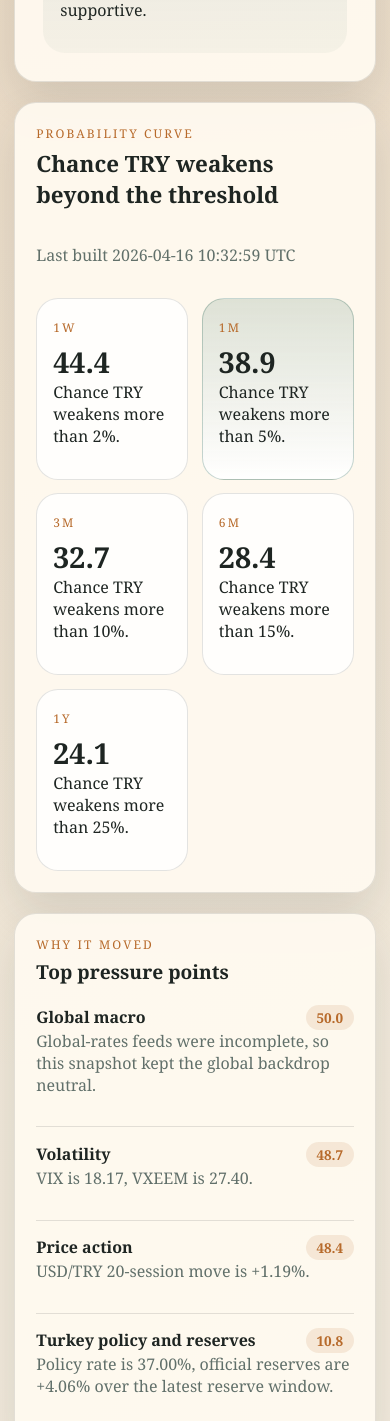
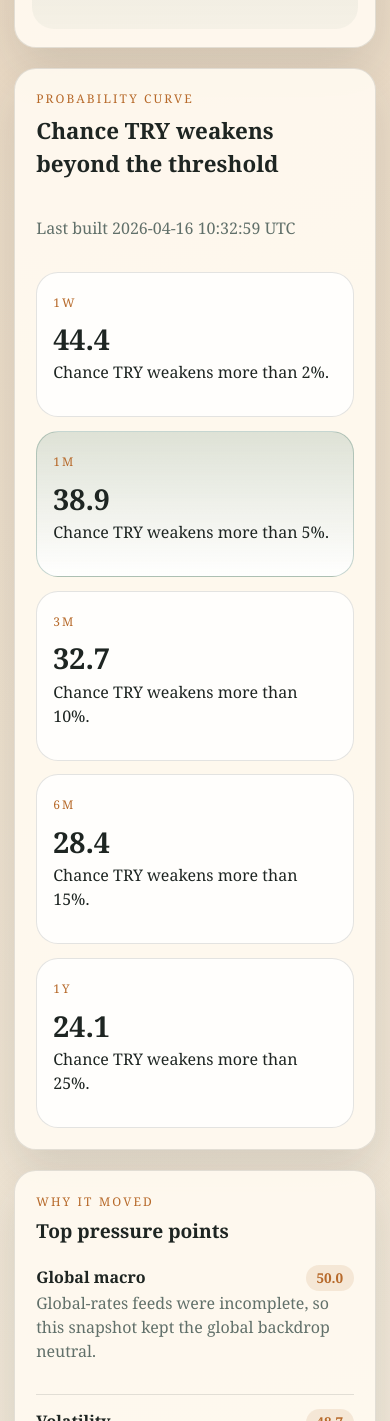
Before and after one commit to hulkiokantabak/fx-try-risk-lab, a plain HTML site: page docs/index.html in a window 390 px wide. Shown: the part 579-2000 px from the top of the page. Drawn offline with Linux system fonts and the light colour scheme.

Commit message:
Harden browser app for mobile and safety

```diff
--- a/docs/app.js
+++ b/docs/app.js
@@ -8,108 +8,234 @@ async function loadJson(path) {
   return response.json();
 }
 
+function clearNode(node) {
+  while (node.firstChild) {
+    node.removeChild(node.firstChild);
+  }
+}
+
+function appendTextElement(parent, tagName, text, className = "") {
+  const element = document.createElement(tagName);
+  if (className) {
+    element.className = className;
+  }
+  element.textContent = text;
+  parent.appendChild(element);
+  return element;
+}
+
+function formatNumber(value, digits = 1) {
+  return Number.isFinite(value) ? value.toFixed(digits) : "n/a";
+}
+
+function formatChange(value, digits = 2) {
+  if (value === null || value === undefined || !Number.isFinite(value)) {
+    return "n/a";
+  }
+  return `${value > 0 ? "+" : ""}${value.toFixed(digits)}%`;
+}
+
+function normalizeArray(value) {
+  return Array.isArray(value) ? value : [];
+}
+
+function safeExternalHref(value) {
+  if (typeof value !== "string" || !value.trim()) {
+    return null;
+  }
+
+  try {
+    const url = new URL(value, window.location.origin);
+    if (url.protocol === "http:" || url.protocol === "https:") {
+      return url.href;
+    }
+  } catch (error) {
+    console.warn("Ignoring invalid link", error);
+  }
+
+  return null;
+}
+
 function renderCurve(snapshot) {
   const curveGrid = document.getElementById("curve-grid");
-  curveGrid.innerHTML = "";
+  clearNode(curveGrid);
 
-  for (const [horizon, score] of Object.entries(snapshot.curve)) {
+  Object.entries(snapshot.curve).forEach(([horizon, score]) => {
     const card = document.createElement("article");
     card.className = "curve-card";
     if (horizon === snapshot.primary_horizon) {
       card.classList.add("primary");
     }
-    const threshold = snapshot.thresholds[horizon];
-    card.innerHTML = `
-      <span class="eyebrow">${horizon}</span>
-      <strong>${score.toFixed(1)}</strong>
-      <p>Chance TRY weakens more than ${threshold}%.</p>
-    `;
+
+    appendTextElement(card, "span", horizon, "eyebrow");
+    appendTextElement(card, "strong", formatNumber(score));
+    appendTextElement(
+      card,
+      "p",
+      `Chance TRY weakens more than ${snapshot.thresholds[horizon]}%.`,
+    );
     curveGrid.appendChild(card);
-  }
+  });
 }
 
 function renderReasons(snapshot) {
   const container = document.getElementById("reasons");
-  container.innerHTML = "";
-  snapshot.reasons.forEach((reason) => {
+  clearNode(container);
+
+  const reasons = normalizeArray(snapshot.reasons);
+  if (!reasons.length) {
+    appendTextElement(container, "p", "No pressure points were published for this snapshot.");
+    return;
+  }
+
+  reasons.forEach((reason) => {
     const row = document.createElement("article");
     row.className = "reason";
-    row.innerHTML = `
-      <div class="reason-title">
-        <span>${reason.title}</span>
-        <span class="badge">${reason.score.toFixed(1)}</span>
-      </div>
-      <p class="reason-detail">${reason.detail}</p>
-    `;
+    const titleRow = document.createElement("div");
+    titleRow.className = "reason-title";
+
+    appendTextElement(titleRow, "span", reason.title ?? "Untitled reason");
+    appendTextElement(titleRow, "span", formatNumber(reason.score), "badge");
+    row.appendChild(titleRow);
+    appendTextElement(row, "p", reason.detail ?? "No detail provided.", "reason-detail");
     container.appendChild(row);
   });
 }
 
 function renderWatchlist(snapshot) {
   const container = document.getElementById("watchlist");
-  container.innerHTML = "";
-  snapshot.watchlist.forEach((item) => {
-    const li = document.createElement("li");
-    li.textContent = item;
-    container.appendChild(li);
+  clearNode(container);
+
+  const items = normalizeArray(snapshot.watchlist);
+  if (!items.length) {
+    appendTextElement(container, "li", "No watch items were published for this snapshot.");
+    return;
+  }
+
+  items.forEach((item) => {
+    appendTextElement(container, "li", item);
   });
 }
 
 function renderMetricGrid(targetId, items) {
   const container = document.getElementById(targetId);
-  container.innerHTML = "";
+  clearNode(container);
+
   items.forEach((item) => {
     const article = document.createElement("article");
     article.className = "metric";
-    article.innerHTML = `
-      <span class="eyebrow">${item.label}</span>
-      <strong>${item.value}</strong>
-      <p>${item.detail}</p>
-    `;
+    appendTextElement(article, "span", item.label, "eyebrow");
+    appendTextElement(article, "strong", item.value);
+    appendTextElement(article, "p", item.detail);
     container.appendChild(article);
   });
 }
 
-function formatChange(value, digits = 2) {
-  if (value === null || value === undefined) {
-    return "n/a";
-  }
-  return `${value > 0 ? "+" : ""}${value.toFixed(digits)}%`;
+function renderHistory(history) {
+  const body = document.getElementById("history-body");
+  clearNode(body);
+
+  const items = normalizeArray(history);
+  if (!items.length) {
+    const row = document.createElement("tr");
+    const cell = document.createElement("td");
+    cell.colSpan = 5;
+    cell.textContent = "No published history is available yet.";
+    row.appendChild(cell);
+    body.appendChild(row);
+    return;
   }
 
-function renderHistory(history) {
-  const body = document.getElementById("history-body");
-  body.innerHTML = "";
-  history
+  items
     .slice()
     .reverse()
     .forEach((entry) => {
       const row = document.createElement("tr");
-      row.innerHTML = `
-        <td>${entry.as_of.slice(0, 10)}</td>
-        <td>${entry.primary_horizon}</td>
-        <td>${entry.primary_score.toFixed(1)}</td>
-        <td>${entry.market_regime}</td>
-        <td>${entry.macro_regime}</td>
-      `;
+      [
+        entry.as_of?.slice(0, 10) ?? "n/a",
+        entry.primary_horizon ?? "n/a",
+        formatNumber(entry.primary_score),
+        entry.market_regime ?? "n/a",
+        entry.macro_regime ?? "n/a",
+      ].forEach((value) => {
+        appendTextElement(row, "td", value);
+      });
       body.appendChild(row);
     });
 }
 
 function renderHeadlines(snapshot) {
   const container = document.getElementById("headline-list");
-  container.innerHTML = "";
-  snapshot.news.recent_headlines.forEach((headline) => {
+  clearNode(container);
+
+  const headlines = normalizeArray(snapshot.news?.recent_headlines);
+  if (!headlines.length) {
+    appendTextElement(container, "li", "No recent headlines were captured in this snapshot.");
+    return;
+  }
+
+  headlines.forEach((headline) => {
     const li = document.createElement("li");
-    const safeHref = headline.link || "#";
-    li.innerHTML = `<a href="${safeHref}" target="_blank" rel="noreferrer">${headline.title}</a> <span class="stamp">(${headline.published_at})</span>`;
+    const link = document.createElement("a");
+    const safeHref = safeExternalHref(headline.link);
+
+    link.textContent = headline.title ?? "Untitled headline";
+    if (safeHref) {
+      link.href = safeHref;
+      link.target = "_blank";
+      link.rel = "noopener noreferrer";
+    } else {
+      link.href = "#";
+      link.className = "disabled-link";
+      link.setAttribute("aria-disabled", "true");
+    }
+
+    li.appendChild(link);
+    li.appendChild(document.createTextNode(" "));
+    appendTextElement(li, "span", `(${headline.published_at ?? "date unavailable"})`, "stamp");
     container.appendChild(li);
   });
 }
 
+function renderWarnings(snapshot) {
+  const section = document.getElementById("caveats");
+  const list = document.getElementById("warning-list");
+  clearNode(list);
+
+  const warnings = normalizeArray(snapshot.warnings);
+  if (!warnings.length) {
+    section.hidden = true;
+    return;
+  }
+
+  warnings.forEach((warning) => {
+    appendTextElement(list, "li", warning);
+  });
+  section.hidden = false;
+}
+
+function storageGet(key) {
+  try {
+    return window.localStorage.getItem(key);
+  } catch (error) {
+    console.warn("Local storage is unavailable.", error);
+    return null;
+  }
+}
+
+function storageSet(key, value) {
+  try {
+    window.localStorage.setItem(key, value);
+    return true;
+  } catch (error) {
+    console.warn("Local storage is unavailable.", error);
+    return false;
+  }
+}
+
 function restoreNote() {
   const field = document.getElementById("local-note");
-  const existing = window.localStorage.getItem(noteKey);
+  const existing = storageGet(noteKey);
   if (existing) {
     field.value = existing;
     document.getElementById("note-status").textContent = "Saved locally on this browser.";
@@ -123,8 +249,10 @@ function wireNoteActions(snapshot) {
   const status = document.getElementById("note-status");
 
   saveButton.addEventListener("click", () => {
-    window.localStorage.setItem(noteKey, noteField.value);
-    status.textContent = "Saved locally on this browser.";
+    const saved = storageSet(noteKey, noteField.value);
+    status.textContent = saved
+      ? "Saved locally on this browser."
+      : "This browser blocked local saving, so the note was not stored.";
   });
 
   exportButton.addEventListener("click", () => {
@@ -135,6 +263,7 @@ function wireNoteActions(snapshot) {
       primary_score: snapshot.primary_score,
       note: noteField.value,
     };
+
     const blob = new Blob([JSON.stringify(payload, null, 2)], {
       type: "application/json",
     });
@@ -142,22 +271,18 @@ function wireNoteActions(snapshot) {
     const link = document.createElement("a");
     link.href = url;
     link.download = "fx-try-risk-note.json";
+    document.body.appendChild(link);
     link.click();
+    link.remove();
     URL.revokeObjectURL(url);
   });
 }
 
-async function main() {
-  try {
-    const [snapshot, history] = await Promise.all([
-      loadJson("./data/latest.json"),
-      loadJson("./data/history.json"),
-    ]);
-
+function renderSnapshot(snapshot, history) {
   document.getElementById("deck").textContent = snapshot.summary.deck;
-    document.getElementById("primary-score").textContent = snapshot.primary_score.toFixed(1);
+  document.getElementById("primary-score").textContent = formatNumber(snapshot.primary_score);
   document.getElementById("primary-meta").textContent =
-      `${snapshot.primary_horizon} primary horizon · ${snapshot.headline}`;
+    `${snapshot.primary_horizon} primary horizon | ${snapshot.headline}`;
   document.getElementById("generated-at").textContent =
     `Last built ${snapshot.generated_at.replace("T", " ").replace("Z", " UTC")}`;
 
@@ -166,6 +291,7 @@ async function main() {
   renderWatchlist(snapshot);
   renderHistory(history);
   renderHeadlines(snapshot);
+  renderWarnings(snapshot);
 
   document.getElementById("market-regime").textContent = snapshot.market.regime_label;
   document.getElementById("macro-regime").textContent = snapshot.macro.regime_label;
@@ -173,8 +299,8 @@ async function main() {
   renderMetricGrid("market-metrics", [
     {
       label: "USD/TRY",
-        value: snapshot.market.usd_try.latest?.toFixed(4) ?? "n/a",
-        detail: `5d ${formatChange(snapshot.market.usd_try.change_5d)} · 20d ${formatChange(snapshot.market.usd_try.change_20d)}`,
+      value: formatNumber(snapshot.market.usd_try.latest, 4),
+      detail: `5d ${formatChange(snapshot.market.usd_try.change_5d)} | 20d ${formatChange(snapshot.market.usd_try.change_20d)}`,
     },
     {
       label: "TRY vs peers",
@@ -184,11 +310,11 @@ async function main() {
     {
       label: "VIX / VXEEM",
       value: `${snapshot.market.volatility.VIX ?? "n/a"} / ${snapshot.market.volatility.VXEEM ?? "n/a"}`,
-        detail: `VVIX ${snapshot.market.volatility.VVIX ?? "n/a"} · OVX ${snapshot.market.volatility.OVX ?? "n/a"}`,
+      detail: `VVIX ${snapshot.market.volatility.VVIX ?? "n/a"} | OVX ${snapshot.market.volatility.OVX ?? "n/a"}`,
     },
     {
       label: "Pressure scores",
-        value: `${snapshot.market.scores.market_pressure.toFixed(1)} / ${snapshot.market.scores.volatility_pressure.toFixed(1)}`,
+      value: `${formatNumber(snapshot.market.scores.market_pressure)} / ${formatNumber(snapshot.market.scores.volatility_pressure)}`,
       detail: "Price-action score / volatility score",
     },
   ]);
@@ -201,26 +327,36 @@ async function main() {
     },
     {
       label: "Policy rate",
-        value: snapshot.macro.turkey.policy_rate?.toFixed(2) ?? "n/a",
+      value: formatNumber(snapshot.macro.turkey.policy_rate, 2),
       detail: "CBRT one-week repo rate",
     },
     {
       label: "Official reserves",
-        value: snapshot.macro.turkey.official_reserve_assets?.toFixed(1) ?? "n/a",
+      value: formatNumber(snapshot.macro.turkey.official_reserve_assets, 1),
       detail: `Latest window ${formatChange(snapshot.macro.turkey.official_reserve_assets_change_4w)}`,
     },
     {
       label: "Headline load",
-        value: `${snapshot.news.headline_count_14d} / ${snapshot.news.chatter_count_14d}`,
+      value: `${snapshot.news.headline_count_14d ?? "n/a"} / ${snapshot.news.chatter_count_14d ?? "n/a"}`,
       detail: "Google News / social chatter in 14 days",
     },
   ]);
 
   restoreNote();
   wireNoteActions(snapshot);
+}
+
+async function main() {
+  try {
+    const [snapshot, history] = await Promise.all([
+      loadJson("./data/latest.json"),
+      loadJson("./data/history.json"),
+    ]);
+    renderSnapshot(snapshot, history);
   } catch (error) {
     document.getElementById("deck").textContent =
       "The browser snapshot could not be loaded. If you are previewing locally, use start-browser.ps1 or a simple HTTP server instead of opening index.html directly.";
+    document.getElementById("primary-meta").textContent = "Snapshot unavailable";
     console.error(error);
   }
 }
--- a/docs/style.css
+++ b/docs/style.css
@@ -16,6 +16,7 @@
 body {
   margin: 0;
   color: var(--ink);
+  line-height: 1.5;
   font-family: Georgia, "Times New Roman", serif;
   background:
     radial-gradient(circle at top left, rgba(183, 106, 43, 0.14), transparent 32%),
@@ -47,6 +48,15 @@ a {
   grid-template-columns: 1.5fr 320px;
   gap: 1.5rem;
   padding: 1.75rem;
+}
+
+.hero > *,
+.grid > *,
+.curve,
+.card,
+.metric,
+.curve-card {
+  min-width: 0;
 }
 
 .eyebrow {
@@ -86,6 +96,15 @@ h3 {
 .note-label,
 textarea {
   color: var(--muted);
+}
+
+.deck,
+.reason-detail,
+.metric p,
+#primary-meta,
+.list li,
+.history-table td {
+  overflow-wrap: anywhere;
 }
 
 .hero-score {
@@ -131,6 +150,13 @@ textarea {
 
 .button.ghost {
   background: transparent;
+}
+
+.button:focus-visible,
+textarea:focus-visible,
+a:focus-visible {
+  outline: 2px solid rgba(29, 92, 75, 0.55);
+  outline-offset: 3px;
 }
 
 .curve,
@@ -219,6 +245,12 @@ textarea {
   margin-top: 0.75rem;
 }
 
+.disabled-link {
+  opacity: 0.72;
+  text-decoration: none;
+  cursor: default;
+}
+
 .history-wrap {
   overflow-x: auto;
 }
@@ -259,6 +291,12 @@ textarea {
   margin-top: 0.8rem;
 }
 
+.caveats {
+  border-color: rgba(183, 106, 43, 0.28);
+  background:
+    linear-gradient(180deg, rgba(183, 106, 43, 0.08), rgba(255, 250, 240, 0.92));
+}
+
 @media (max-width: 900px) {
   .hero,
   .grid {
@@ -280,4 +318,32 @@ textarea {
   .curve {
     border-radius: 22px;
   }
+
+  .hero {
+    padding: 1.1rem;
+  }
+
+  .hero-actions {
+    flex-direction: column;
+    align-items: stretch;
+  }
+
+  .hero-actions .button {
+    width: 100%;
+  }
+
+  .hero-actions .stamp {
+    width: 100%;
+  }
+
+  .curve-grid,
+  .metric-grid {
+    grid-template-columns: 1fr;
+  }
+
+  .history-table th,
+  .history-table td {
+    padding: 0.75rem 0.5rem;
+    font-size: 0.92rem;
+  }
 }
```
Also changed, not shown: docs/index.html (+18 -2 lines), 1 other file. Lines whose indentation alone changed are shown as unchanged.
